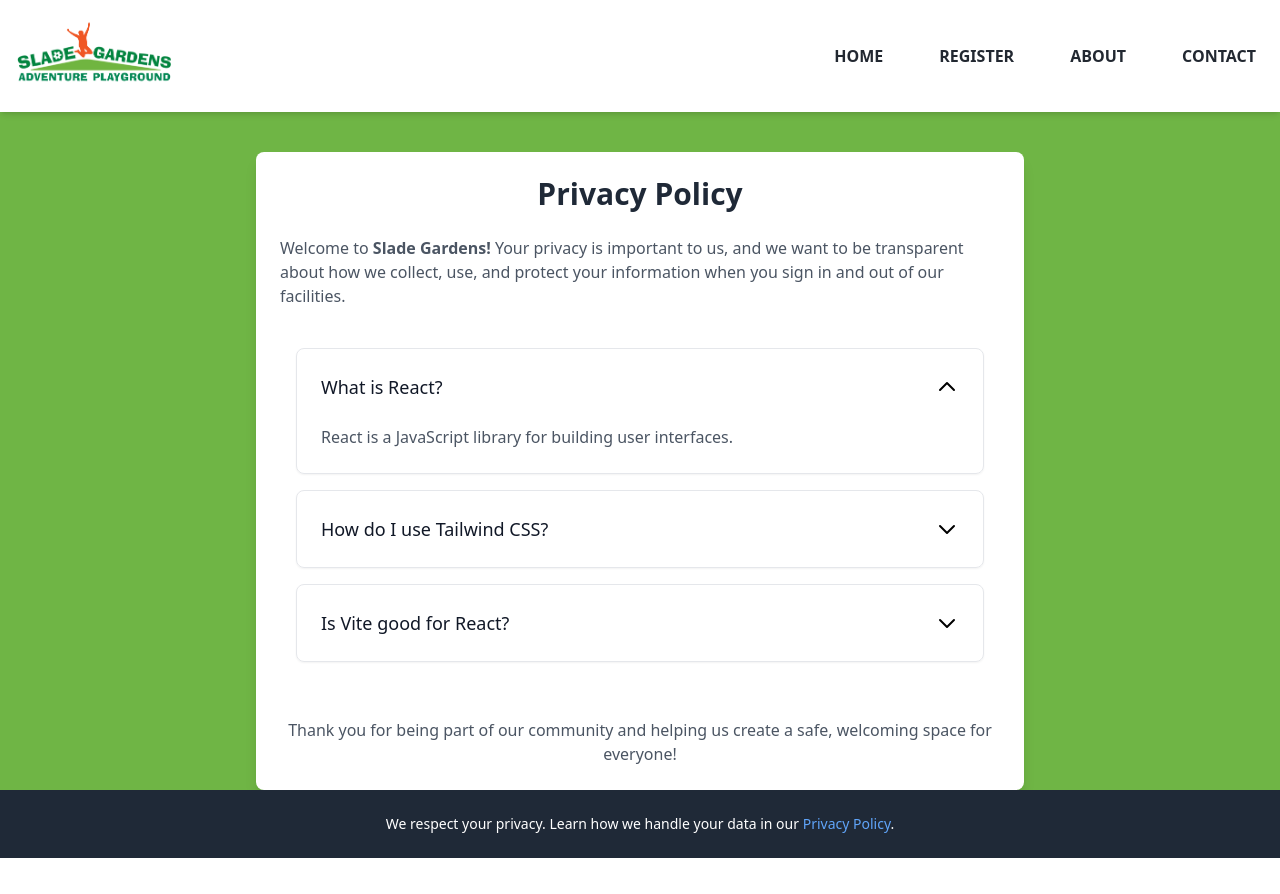
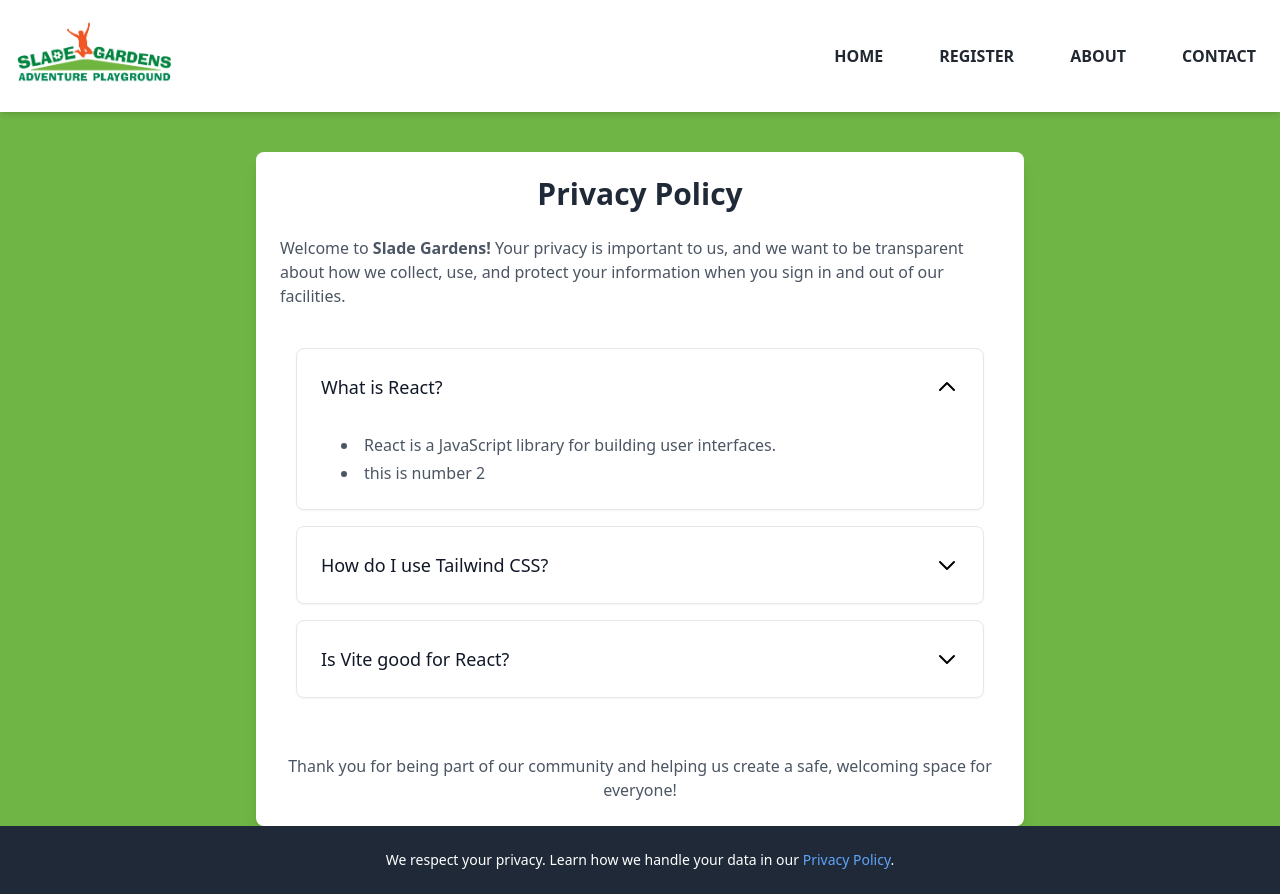
Before and after one commit to u21sk11/slade-gardens, a React (Vite) app: page /privacy-policy in a window 1280 px wide. Both pictures are taken after a click on the button "What is React?". Before the commit the page ends 858 px from the top, so only its background shows below. Built offline with nearby package versions, Linux system fonts and the light colour scheme; no server answers; what aws-amplify would draw is missing.

Commit message:
allows lists in accorrdian

```diff
--- a/src/app/pages/PrivacyPolicy.jsx
+++ b/src/app/pages/PrivacyPolicy.jsx
@@ -5,19 +5,16 @@ const PrivacyPolicy = () => {
 
     const policyItems = [
       {
-        id: 1,
         section: "What is React?",
-        details: "React is a JavaScript library for building user interfaces."
+        details: ["React is a JavaScript library for building user interfaces.", "this is number 2"]
       },
       {
-        id: 2,
         section: "How do I use Tailwind CSS?",
-        details: "Tailwind CSS is a utility-first CSS framework. You can style elements by applying pre-defined classes directly in your markup."
+        details: ["Tailwind CSS is a utility-first CSS framework. You can style elements by applying pre-defined classes directly in your markup."]
       },
       {
-        id: 3,
         section: "Is Vite good for React?",
-        details: "Yes, Vite is a modern build tool that provides fast development server and optimized builds for React applications."
+        details: ["Yes, Vite is a modern build tool that provides fast development server and optimized builds for React applications."]
       }
     ];
 
--- a/src/components/ui/Accordian.jsx
+++ b/src/components/ui/Accordian.jsx
@@ -1,4 +1,4 @@
-import { useState } from 'react';
+import { useState } from "react";
 
 const Accordian = ({ items }) => {
   const [openIndex, setOpenIndex] = useState(null);
@@ -6,7 +6,7 @@ const Accordian = ({ items }) => {
   return (
     <div className="max-w-3xl mx-auto">
       {items.map((item, index) => (
-        <div key={item.id} className="mb-4 border rounded-lg shadow-sm">
+        <div key={index} className="mb-4 border rounded-lg shadow-sm">
           <button
             onClick={() => setOpenIndex(openIndex === index ? null : index)}
             className="flex items-center justify-between w-full p-6 transition-colors hover:bg-gray-50"
@@ -16,7 +16,7 @@ const Accordian = ({ items }) => {
             </h3>
             <svg
               className={`w-6 h-6 transform transition-transform duration-200 ${
-                openIndex === index ? 'rotate-180' : ''
+                openIndex === index ? "rotate-180" : ""
               }`}
               fill="none"
               stroke="currentColor"
@@ -32,10 +32,18 @@ const Accordian = ({ items }) => {
           </button>
           <div
             className={`overflow-hidden transition-all duration-300 ease-in-out ${
-              openIndex === index ? 'max-h-[1000px] opacity-100' : 'max-h-0 opacity-0'
+              openIndex === index
+                ? "max-h-[1000px] opacity-100"
+                : "max-h-0 opacity-0"
             }`}
           >
-            <div className="p-6 pt-0 text-gray-600">{item.details}</div>
+            <div className="p-6 pt-0 text-gray-600">
+              <ul className="list-disc list-inside text-gray-600 space-y-1 mt-2 pl-5">
+                {item.details.map((detail, i) => (
+                  <li key={i}>{detail}</li>
+                ))}
+              </ul>
+            </div>
           </div>
         </div>
       ))}
```
